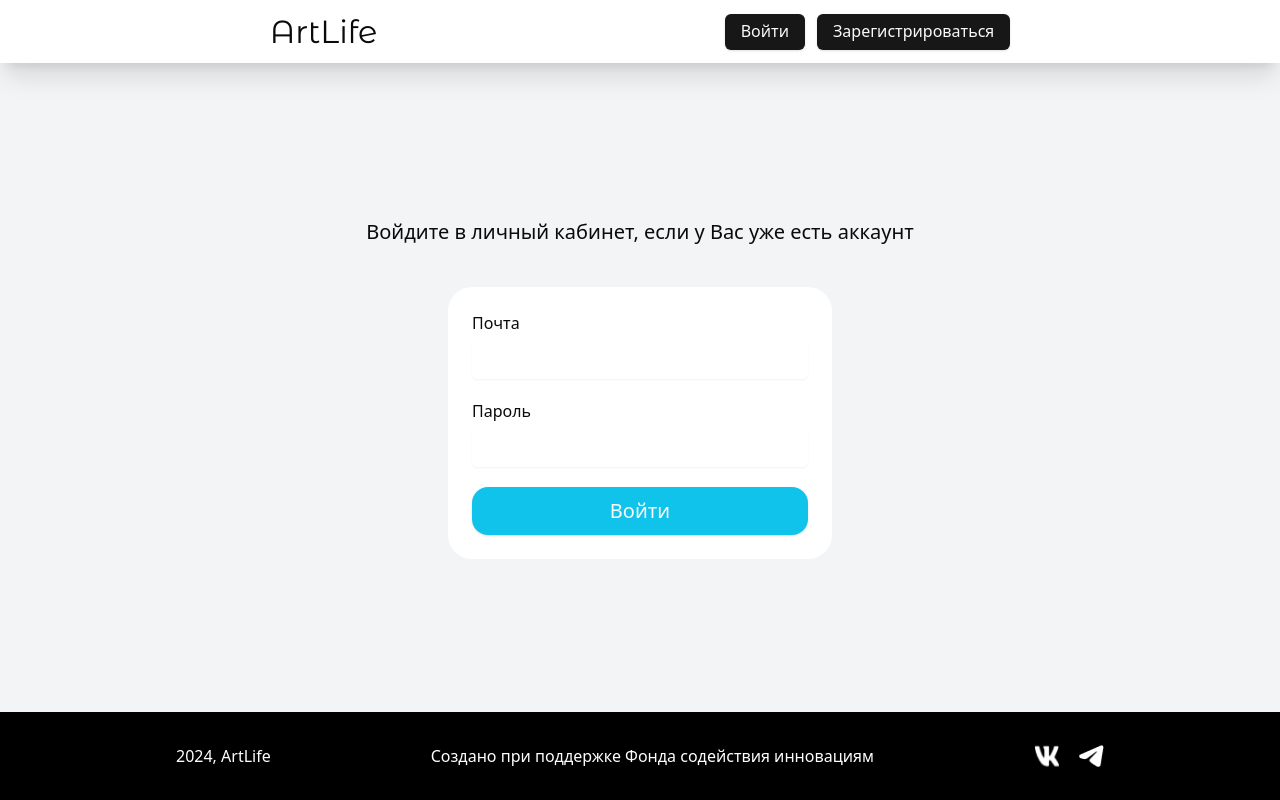
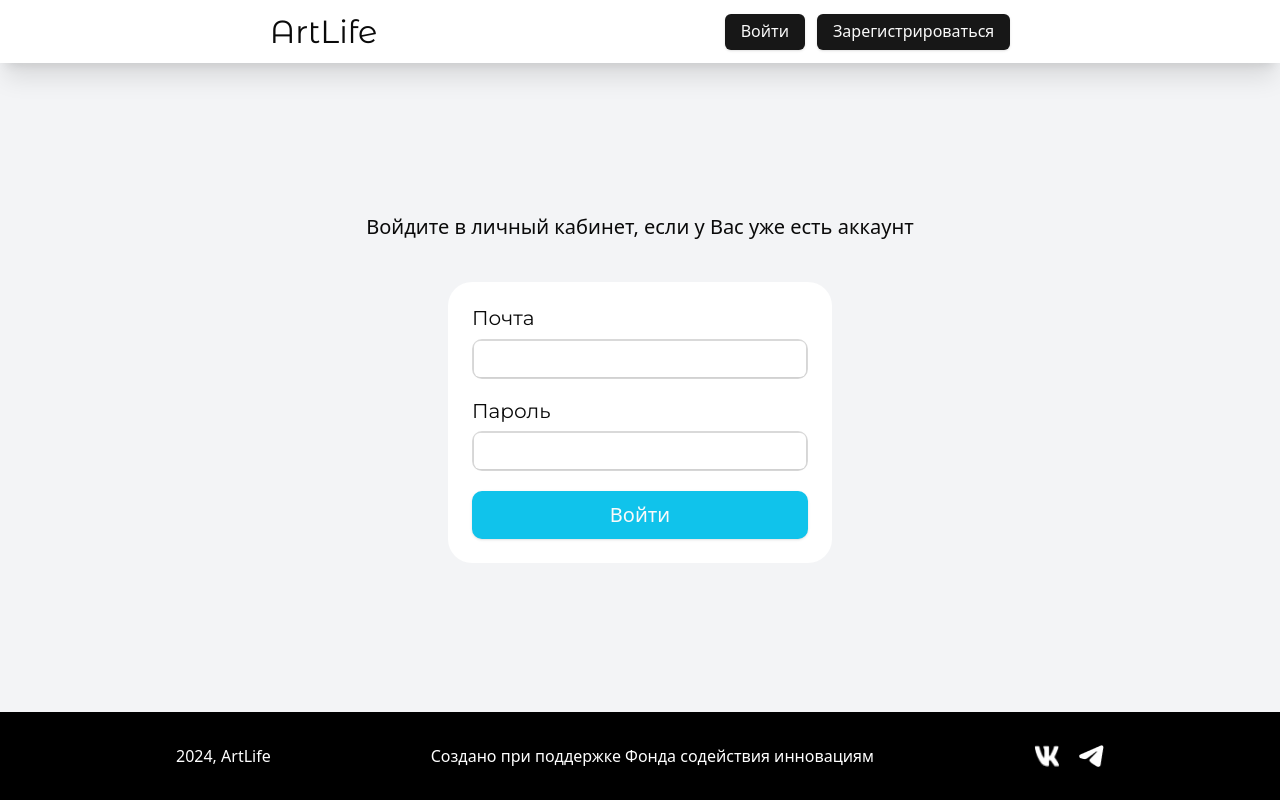
Before and after one commit to WebbyWinges/art-life, a React (Vite) app: page /auth/sign-in in a window 1280 px wide. Built offline with nearby package versions, Linux system fonts and the light colour scheme.

Commit message:
[F] - fix input

```diff
--- a/src/components/auth/SignIn.tsx
+++ b/src/components/auth/SignIn.tsx
@@ -24,7 +24,7 @@ const SignIn = () => {
     if ((_id: string) => res) {
       isAuth.setIsAuth(true);
       navigate("/main/1");
-      localStorage.setItem("user", JSON.stringify(res))
+      localStorage.setItem("user", JSON.stringify(res));
     }
     setEmail("");
     setPassword("");
@@ -44,8 +44,14 @@ const SignIn = () => {
         onSubmit={handleSubmit}
         className="w-96 bg-white rounded-3xl flex flex-col p-6 gap-5"
       >
-        <div className="flex flex-col gap-2">
-          <label htmlFor="email">Почта</label>
+        <div className="flex flex-col gap-2 ">
+          <label
+            htmlFor="email"
+            className="text-[20px] font-400 font-montserrat leading-[24.38px]"
+          >
+            Почта
+          </label>
+          <div className="border-2 border-solid rounded-[10px] border-[#d9d9d9]">
             <Input
               type="email"
               id="email"
@@ -54,19 +60,28 @@ const SignIn = () => {
               required
             />
           </div>
+        </div>
         <div className="flex flex-col gap-2">
-          <label htmlFor="password">Пароль</label>
+          <label
+            htmlFor="password"
+            className="text-[20px] font-400 font-montserrat leading-[24.38px]"
+          >
+            Пароль
+          </label>
+          <div className="border-2 border-solid rounded-[10px] border-[#d9d9d9]">
             <Input
               type="password"
               id="password"
               value={password}
               onChange={e => setPassword(e.target.value)}
               required
+              className="border-solid border-2 border-indigo-600"
             />
+          </div>
         </div>
         <Button
           type="submit"
-          className="flex justify-center items-center p-6 rounded-2xl bg-[#10C3EB]"
+          className="flex justify-center items-center p-6 rounded-[10px] bg-[#10C3EB]"
         >
           <span
             style={{
```
Lines whose indentation alone changed are shown as unchanged.
